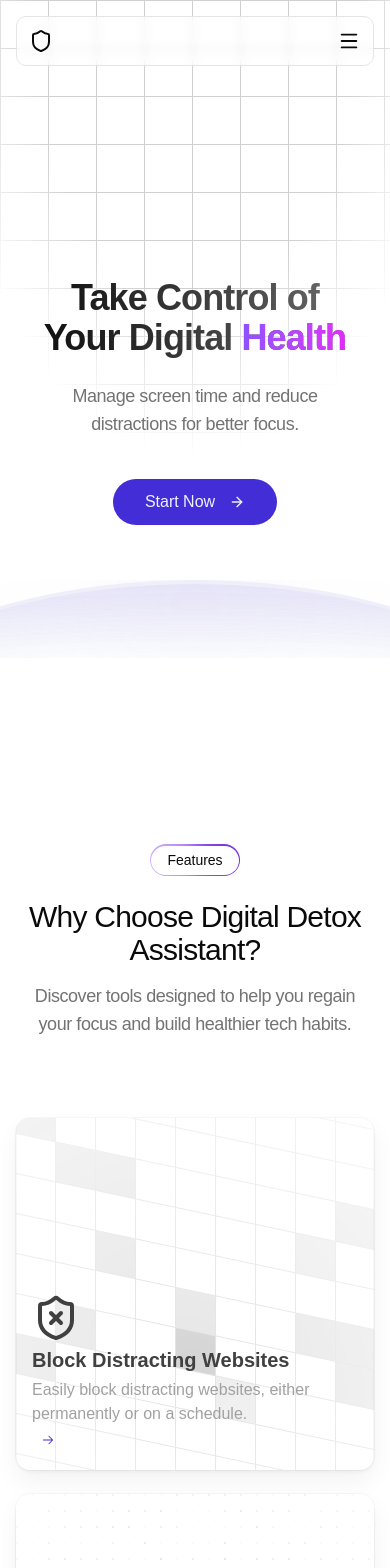
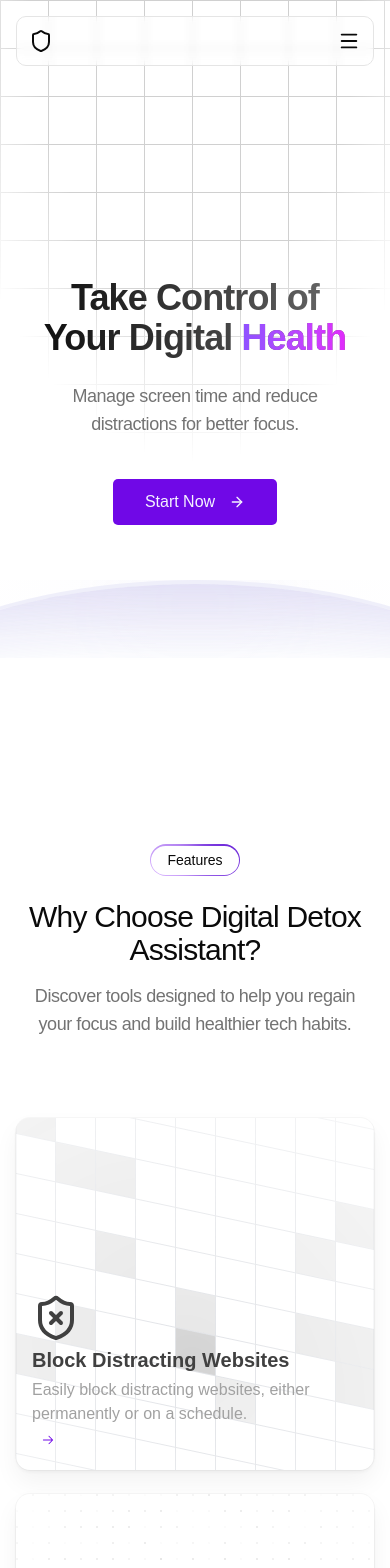
Before and after one commit to atithiswain09/Digital-Detox-Assistant, a React (Vite) app in the folder client/: page / in a window 390 px wide. Shown: the top 1568 px of the page. Built offline with nearby package versions, Linux system fonts and the light colour scheme.

Commit message:
feat: add Roboto font and update styles for About, FooterCTA, and Hero components

```diff
--- a/client/package.json
+++ b/client/package.json
@@ -16,6 +16,7 @@
   "dependencies": {
     "@fontsource-variable/geist": "^5.2.8",
     "@fontsource-variable/inter": "^5.2.8",
+    "@fontsource-variable/roboto": "^5.2.10",
     "@radix-ui/react-icons": "^1.3.2",
     "@tailwindcss/vite": "^4.2.2",
     "@tanstack/react-router": "^1.168.10",
--- a/client/src/pages/home/About/index.jsx
+++ b/client/src/pages/home/About/index.jsx
@@ -15,23 +15,22 @@ const AboutUs = () => {
           Why We Exist
         </h2>
 
-        <Card className="mt-12 text-center max-w-3xl md:mt-16">
-          <CardContent className="flex justify-between space-x-4 p-8 md:p-12">
-            <span className="flex w-8 text-muted-foreground/40 md:w-10">
-              <Quote className="rotate-180" size="32" />
+        <Card className="mt-12 max-w-4xl text-center md:mt-16">
+          <CardContent className="flex justify-between space-x-2 p-6 md:space-x-4 md:p-12">
+            <span className="flex w-6 shrink-0 text-muted-foreground/40 md:w-10">
+              <Quote className="h-6 w-6 rotate-180 md:h-8 md:w-8" />
             </span>
-            <p className="text-balance text-lg tracking-wide text-foreground md:text-xl/relaxed">
-              We help you take back your time from endless scrolling.
+            <p className="text-balance text-base tracking-wide text-foreground sm:text-lg md:text-xl/relaxed">
+              We help you take back your time from endless scrolling.{" "}
               <span className="hidden md:inline">
-                {" "}
                 By tracking your screen habits, blocking distractions, and
                 showing exactly where your attention goes, Digital Detox
                 Assistant turns awareness into action—so you can focus on what
                 actually matters.
               </span>
             </p>
-            <span className="flex w-8 items-end justify-end text-muted-foreground/40 md:w-10">
-              <Quote size="32" />
+            <span className="flex w-6 shrink-0 items-end justify-end text-muted-foreground/40 md:w-10">
+              <Quote className="h-6 w-6 md:h-8 md:w-8" />
             </span>
           </CardContent>
         </Card>
--- a/client/src/pages/home/FooterCTA/index.jsx
+++ b/client/src/pages/home/FooterCTA/index.jsx
@@ -5,8 +5,8 @@ import { ArrowRight } from "lucide-react";
 
 const FooterCTA = () => {
   return (
-    <section className="container mx-auto max-w-7xl px-4 py-16 md:px-8 md:py-24">
-      <div className="relative flex min-h-[80vh] w-full flex-col items-center justify-center overflow-hidden rounded-3xl z-0">
+    <section className="container mx-auto max-w-7xl px-4 py-16 md:px-8 md:py-24 overflow-clip">
+      <div className="relative flex min-h-[80vh] w-full flex-col items-center justify-center overflow-x-clip rounded-3xl z-0">
         <AmbientGradientGlow />
         <div className="relative z-50 flex -translate-y-48 flex-col items-center px-4 md:-translate-y-64">
           <div className="relative flex w-full flex-col items-center justify-center text-center">
@@ -18,7 +18,7 @@ const FooterCTA = () => {
             </p>
             <div className="mt-10">
               <Link to="/auth/signup">
-                <Button size="lg" className="h-12 px-8 text-base font-medium rounded-full cursor-pointer">
+                <Button size="lg" className="h-12 px-8 text-base font-medium rounded-sm cursor-pointer">
                   Start Now <ArrowRight className="ml-2 size-4" />
                 </Button>
               </Link>
--- a/client/src/pages/home/Hero/index.jsx
+++ b/client/src/pages/home/Hero/index.jsx
@@ -4,8 +4,8 @@ import { Link } from "@tanstack/react-router";
 import { ArrowRight } from "lucide-react";
 export default function Hero() {
   return (
-    <section className="relative flex min-h-[calc(100vh-4rem)] w-full items-center justify-center py-16 md:py-24 lg:py-32">
-      <div className="container relative flex h-full w-full max-w-7xl flex-col items-center justify-center px-4 md:px-8 overflow-x-clip">
+    <section className="relative flex min-h-[calc(100vh-4rem)] w-full items-center justify-center py-16 md:py-24 lg:py-32 overflow-x-clip">
+      <div className="container relative flex h-full w-full max-w-7xl flex-col items-center justify-center px-4 md:px-8">
         <div className="flex flex-col items-center justify-center text-center z-10">
           <h1 className="w-full max-w-5xl py-6 font-heading text-4xl font-semibold leading-[1.1] tracking-tight text-transparent bg-clip-text bg-linear-to-r from-foreground to-muted-foreground text-balance sm:text-5xl md:text-6xl lg:text-7xl xl:text-8xl">
             Take Control of Your Digital{" "}
@@ -19,7 +19,7 @@ export default function Hero() {
           <Link className="mx-auto" to="/auth/signup">
             <Button
               size="lg"
-              className="h-12 px-8 text-base font-medium rounded-full cursor-pointer"
+              className="h-12 px-8 text-base font-medium rounded-sm cursor-pointer"
             >
               Start Now <ArrowRight className="ml-2 size-4" />
             </Button>
--- a/client/src/styles/global.css
+++ b/client/src/styles/global.css
@@ -3,6 +3,7 @@
 @import "shadcn/tailwind.css";
 @import "@fontsource-variable/geist";
 @import "@fontsource-variable/inter";
+@import "@fontsource-variable/roboto";
 
 @custom-variant dark (&:is(.dark *));
 
@@ -16,8 +17,8 @@
   --card-foreground: oklch(0.145 0 0);
   --popover: oklch(1 0 0);
   --popover-foreground: oklch(0.145 0 0);
-  --primary: oklch(0.457 0.24 277.023);
-  --primary-foreground: oklch(0.962 0.018 272.314);
+  --primary: oklch(0.491 0.27 292.581);
+  --primary-foreground: oklch(0.969 0.016 293.756);
   --secondary: oklch(0.967 0.001 286.375);
   --secondary-foreground: oklch(0.21 0.006 285.885);
   --muted: oklch(0.97 0 0);
@@ -28,16 +29,16 @@
   --border: oklch(0.922 0 0);
   --input: oklch(0.922 0 0);
   --ring: oklch(0.708 0 0);
-  --chart-1: oklch(0.785 0.115 274.713);
-  --chart-2: oklch(0.585 0.233 277.117);
-  --chart-3: oklch(0.511 0.262 276.966);
-  --chart-4: oklch(0.457 0.24 277.023);
-  --chart-5: oklch(0.398 0.195 277.366);
+  --chart-1: oklch(0.811 0.111 293.571);
+  --chart-2: oklch(0.606 0.25 292.717);
+  --chart-3: oklch(0.541 0.281 293.009);
+  --chart-4: oklch(0.491 0.27 292.581);
+  --chart-5: oklch(0.432 0.232 292.759);
   --radius: 0.625rem;
   --sidebar: oklch(0.985 0 0);
   --sidebar-foreground: oklch(0.145 0 0);
-  --sidebar-primary: oklch(0.511 0.262 276.966);
-  --sidebar-primary-foreground: oklch(0.962 0.018 272.314);
+  --sidebar-primary: oklch(0.541 0.281 293.009);
+  --sidebar-primary-foreground: oklch(0.969 0.016 293.756);
   --sidebar-accent: oklch(0.97 0 0);
   --sidebar-accent-foreground: oklch(0.205 0 0);
   --sidebar-border: oklch(0.922 0 0);
@@ -59,8 +60,8 @@
   --card-foreground: oklch(0.985 0 0);
   --popover: oklch(0.205 0 0);
   --popover-foreground: oklch(0.985 0 0);
-  --primary: oklch(0.398 0.195 277.366);
-  --primary-foreground: oklch(0.962 0.018 272.314);
+  --primary: oklch(0.432 0.232 292.759);
+  --primary-foreground: oklch(0.969 0.016 293.756);
   --secondary: oklch(0.274 0.006 286.033);
   --secondary-foreground: oklch(0.985 0 0);
   --muted: oklch(0.269 0 0);
@@ -71,15 +72,15 @@
   --border: oklch(1 0 0 / 10%);
   --input: oklch(1 0 0 / 15%);
   --ring: oklch(0.556 0 0);
-  --chart-1: oklch(0.785 0.115 274.713);
-  --chart-2: oklch(0.585 0.233 277.117);
-  --chart-3: oklch(0.511 0.262 276.966);
-  --chart-4: oklch(0.457 0.24 277.023);
-  --chart-5: oklch(0.398 0.195 277.366);
+  --chart-1: oklch(0.811 0.111 293.571);
+  --chart-2: oklch(0.606 0.25 292.717);
+  --chart-3: oklch(0.541 0.281 293.009);
+  --chart-4: oklch(0.491 0.27 292.581);
+  --chart-5: oklch(0.432 0.232 292.759);
   --sidebar: oklch(0.205 0 0);
   --sidebar-foreground: oklch(0.985 0 0);
-  --sidebar-primary: oklch(0.585 0.233 277.117);
-  --sidebar-primary-foreground: oklch(0.962 0.018 272.314);
+  --sidebar-primary: oklch(0.606 0.25 292.717);
+  --sidebar-primary-foreground: oklch(0.969 0.016 293.756);
   --sidebar-accent: oklch(0.269 0 0);
   --sidebar-accent-foreground: oklch(0.985 0 0);
   --sidebar-border: oklch(1 0 0 / 10%);
@@ -162,8 +163,7 @@
       background-position: 200%;
     }
   }
-  --font-heading: var(--font-sans)
-}
+  --font-heading: 'Roboto Variable', sans-serif}
 
 @layer base {
   * {
```
Also changed, not shown: 1 other file (tests, documents, lock files or other folders).
